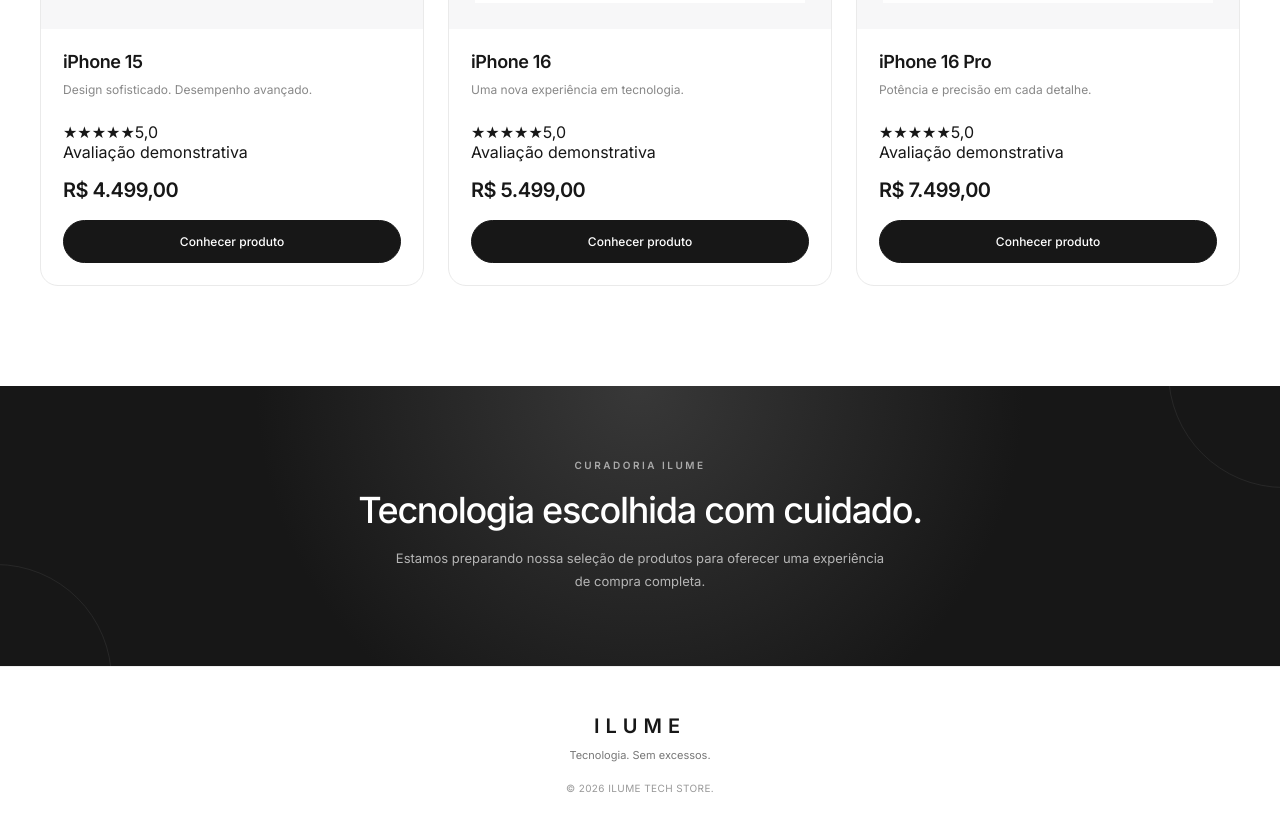
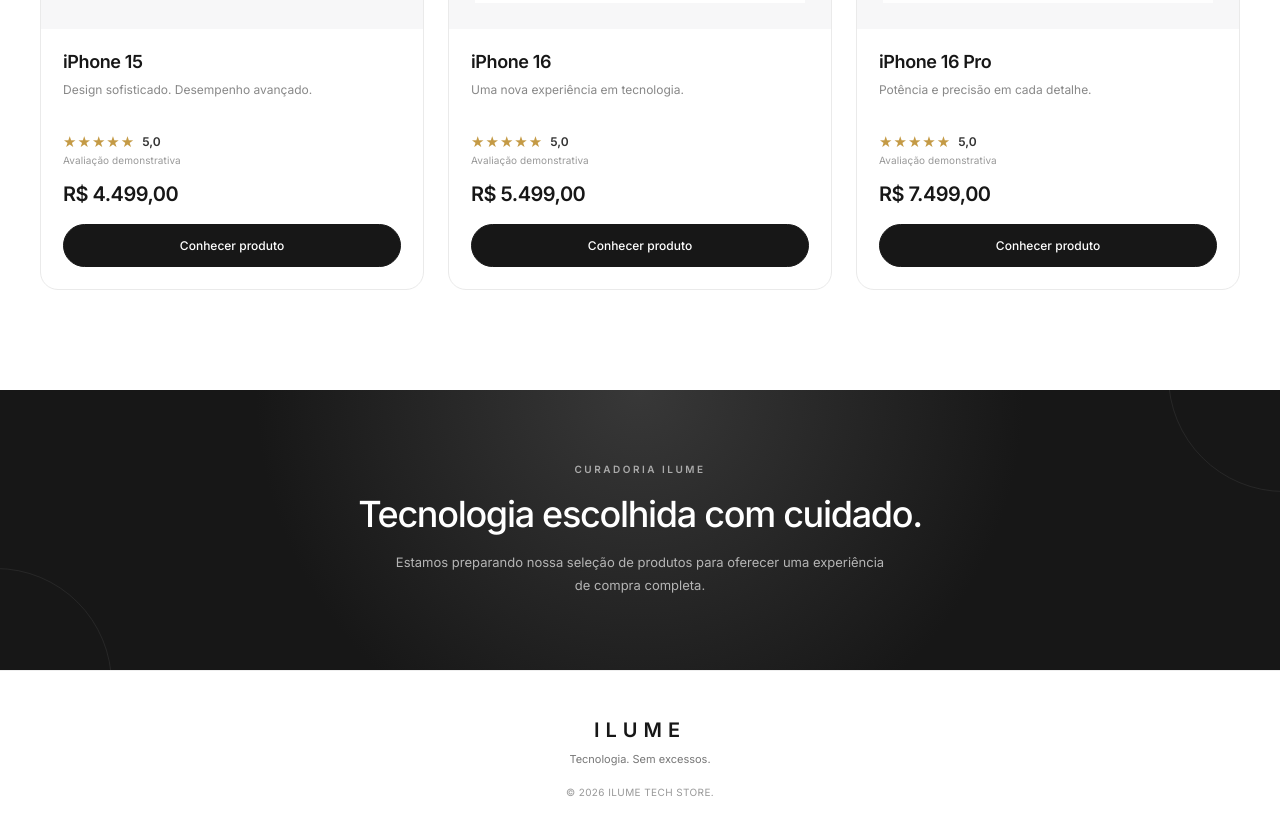
Before and after one commit to ytmatheus332-maker/ilume-tech-store, a React (Vite) app: page / in a window 1280 px wide. Shown: the part 1540-2375 px from the top of the page. Built offline with nearby package versions, Linux system fonts and the light colour scheme; no server answers.

Commit message:
Atualizar o Products.css

```diff
--- a/src/components/Products.css
+++ b/src/components/Products.css
@@ -159,6 +159,38 @@
   line-height: 1.7;
 }
 
+/* AVALIAÇÕES */
+
+.product-rating {
+  display: flex;
+  align-items: center;
+  gap: 7px;
+  margin-top: 12px;
+}
+
+.product-stars {
+  color: #c49a45;
+  font-size: 15px;
+  letter-spacing: 1px;
+  line-height: 1;
+}
+
+.product-rating-value {
+  color: #333333;
+  font-size: 12px;
+  font-weight: 600;
+}
+
+.product-review-label {
+  margin-top: 5px;
+  color: #999999;
+  font-size: 10px;
+  font-weight: 400;
+  letter-spacing: 0.1px;
+}
+
+/* PREÇO */
+
 .product-info strong {
   display: block;
   margin-top: 16px;
```
